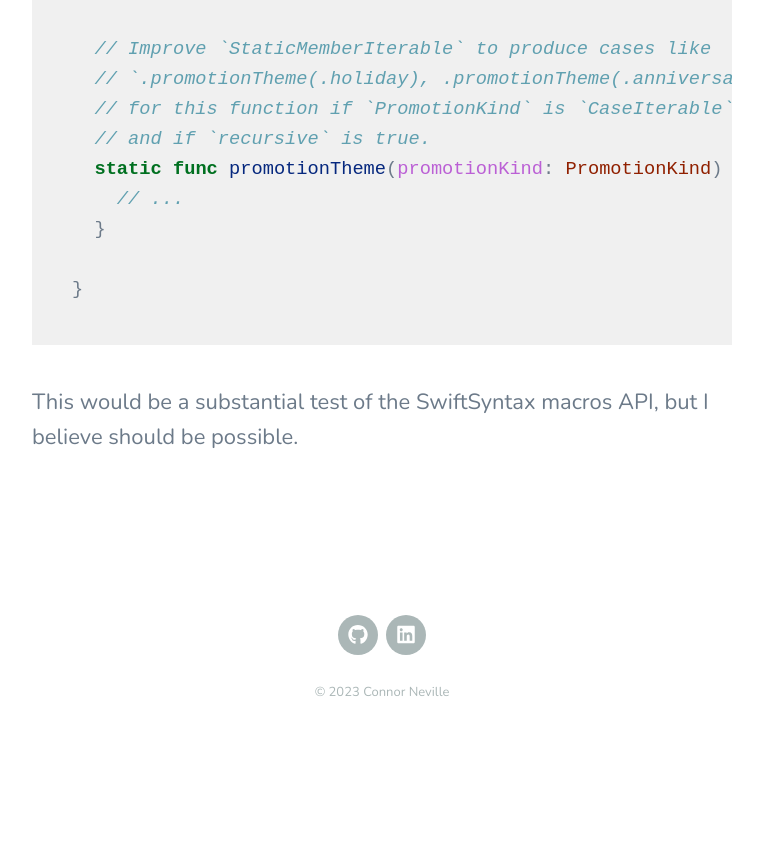
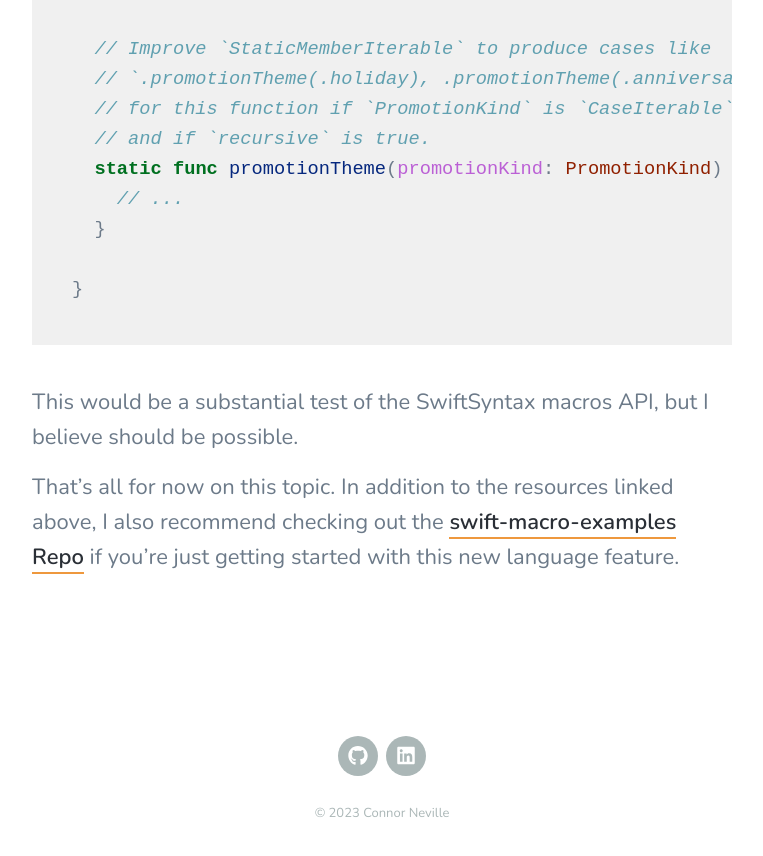
Before and after one commit to nevillco/nevillco.github.io, a Jekyll site: the page built from _posts/2023-07-07-the-first-macro-in-all-of-my-Swift-projects.md, in a window 1280 px wide and 900 px high, scrolled down 7675 px. Shown: the top 856 px of the window, without its empty margins (258-1021 px from the left). Built offline with Jekyll 4.4.1, drawn with Linux system fonts in a browser that asks for light colours; nearby versions of some CDN libraries; before the commit the page ends 8454 px from its top, so only the background shows below that.

Commit message:
Add closing.

````diff
--- a/_posts/2023-07-07-the-first-macro-in-all-of-my-Swift-projects.md
+++ b/_posts/2023-07-07-the-first-macro-in-all-of-my-Swift-projects.md
@@ -113,3 +113,5 @@ struct AppTheme {
 ```
 
 This would be a substantial test of the SwiftSyntax macros API, but I believe should be possible.
+
+That’s all for now on this topic. In addition to the resources linked above, I also recommend checking out the [swift-macro-examples Repo](https://github.com/DougGregor/swift-macro-examples) if you’re just getting started with this new language feature.
````
